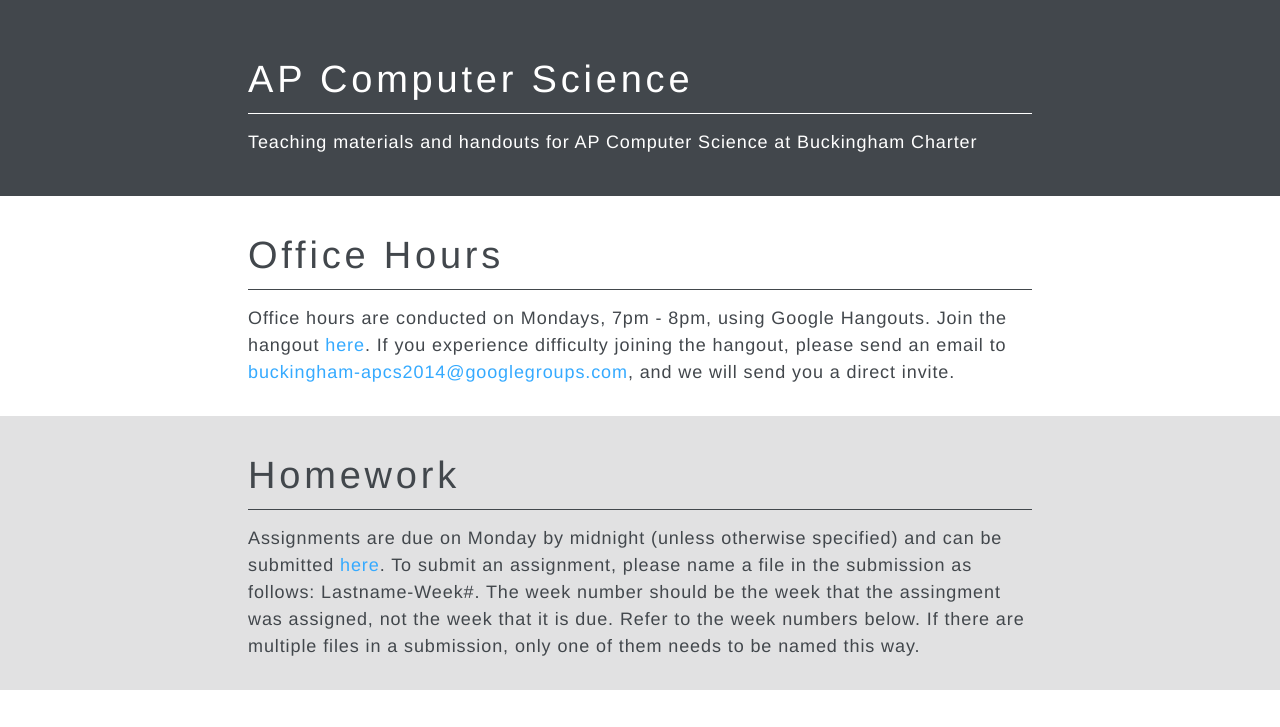
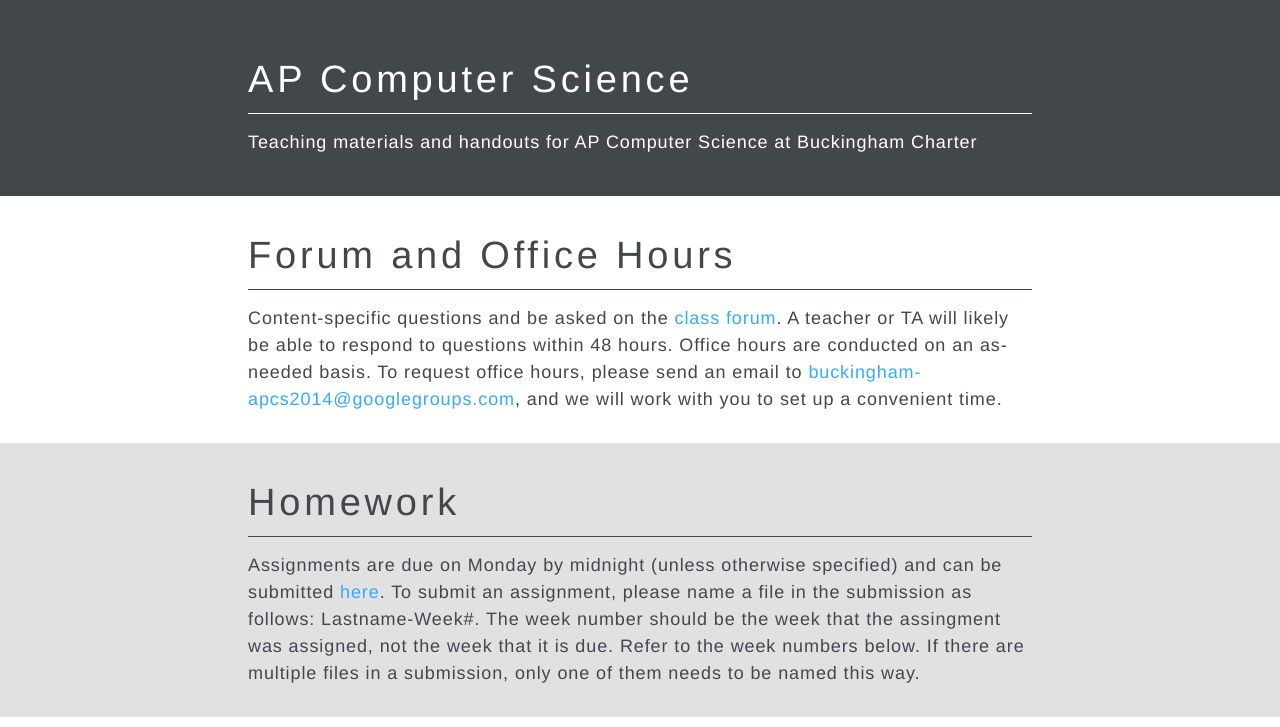
Before and after one commit to whroman/APCS, a plain HTML site: page index.html in a window 1280 px wide. Shown: the top 727 px of the page. Drawn offline with Linux system fonts and the light colour scheme.

Commit message:
Update office hours and add forum link

```diff
--- a/index.html
+++ b/index.html
@@ -29,13 +29,13 @@
     <div class="body-column-wrapper">
         <div class="spacer-lg"></div>
         <div class="body-column">
-            <h2 class="text-lg text-thin">Office Hours</h2>
+            <h2 class="text-lg text-thin">Forum and Office Hours</h2>
 
             <div class="spacer-sm"></div>
             <hr>
             <div class="spacer-sm"></div>
 
-            <div class="text-block text-xs">Office hours are conducted on Mondays, 7pm - 8pm, using Google Hangouts. Join the hangout <a target="_blank" href="https://plus.google.com/hangouts/_/calendar/cTI0dmI3cjV2anZ1b2twMThuMHQ4bmI1ZzhAZ3JvdXAuY2FsZW5kYXIuZ29vZ2xlLmNvbQ.4t0so3u1qup5r0buns4plsbeuo">here</a>. If you experience difficulty joining the hangout, please send an email to <a target="_blank" href="http://xmunoz.github.io/APCS/mailto:buckingham-apcs2014@googlegroups.com">buckingham-apcs2014@googlegroups.com</a>, and we will send you a direct invite.</div>
+            <div class="text-block text-xs">Content-specific questions and be asked on the  <a target="_blank" href="/APCS-forum">class forum</a>. A teacher or TA will likely be able to respond to questions within 48 hours. Office hours are conducted on an as-needed basis. To request office hours, please send an email to <a target="_blank" href="http://xmunoz.github.io/APCS/mailto:buckingham-apcs2014@googlegroups.com">buckingham-apcs2014@googlegroups.com</a>, and we will work with you to set up a convenient time.</div>
         </div>
         <div class="spacer-md"></div>
         <div class="spacer-sm"></div>
```
